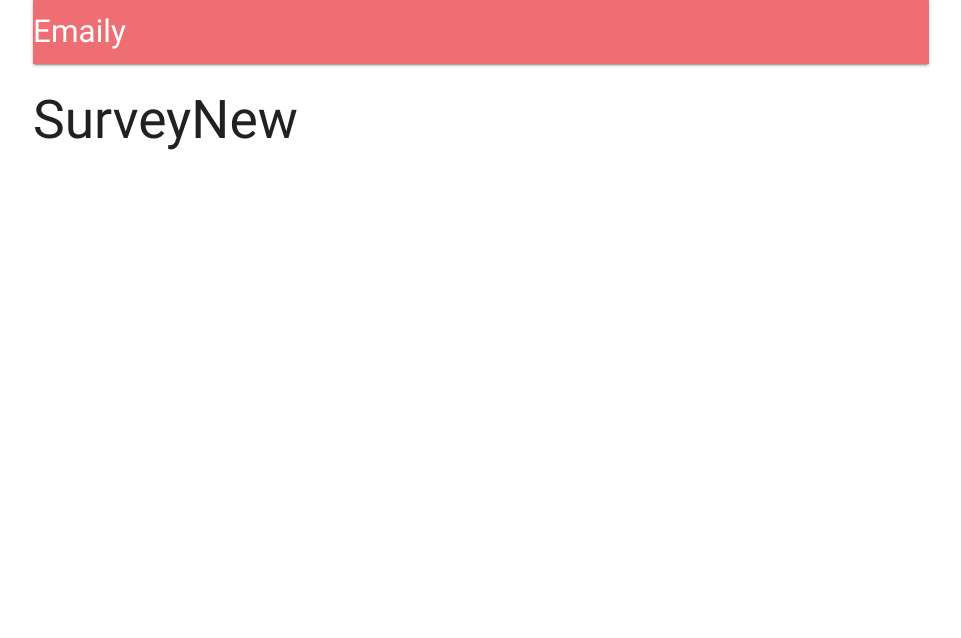
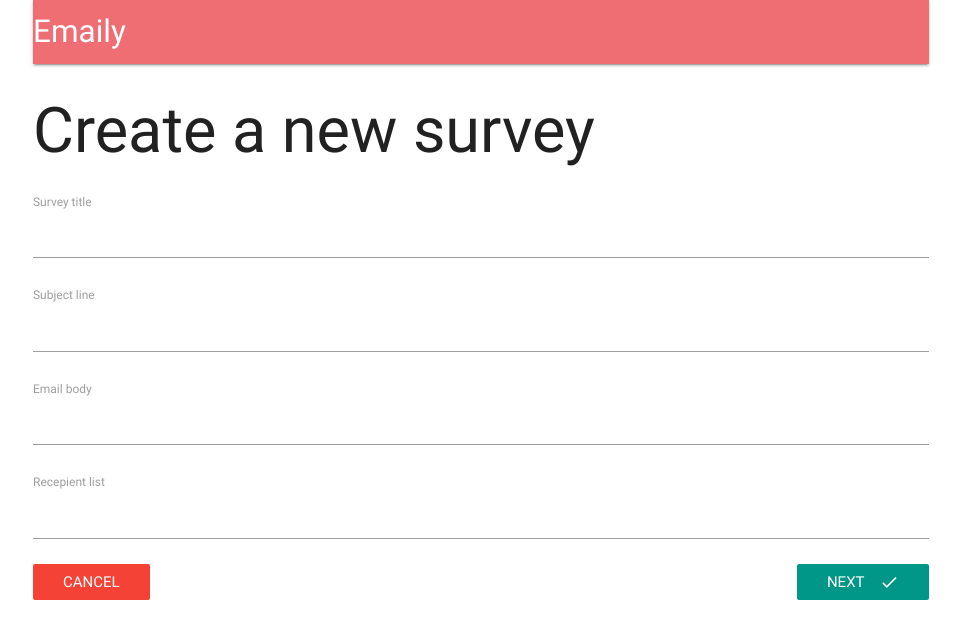
Before and after one commit to darrenjl/node-with-react-fullstack-web-development, a React (Create React App) app in the folder client/: page /surveys/new in a window 1280 px wide. Shown: the top 638 px of the page, without its empty margins (159-1120 px from the left). Built offline with nearby package versions, Linux system fonts and the light colour scheme; no server answers.

Commit message:
Section 11: adding survey creation form using redux-form

```diff
--- a/client/package.json
+++ b/client/package.json
@@ -19,6 +19,7 @@
     "react-router-dom": "^4.2.2",
     "react-scripts": "1.1.1",
     "redux": "^3.7.2",
+    "redux-form": "^7.3.0",
     "redux-thunk": "^2.2.0"
   },
   "scripts": {
--- a/client/src/components/App.js
+++ b/client/src/components/App.js
@@ -6,8 +6,7 @@
 import Header from "./Header";
 import Landing from "./Landing";
 import Dashboard from "./Dashboard";
-
-const SurveyNew = () => <h2>SurveyNew</h2>;
+import SurveyNew from "./surveys/SurveyNew"
 
 class App extends Component {
   componentDidMount() {
--- a/client/src/components/Header.js
+++ b/client/src/components/Header.js
@@ -5,7 +5,6 @@
 
 class Header extends Component {
   renderContent() {
-    console.log(this.props.auth);
     switch (this.props.auth) {
       case null:
         return;
--- /dev/null
+++ b/client/src/components/surveys/SurveyField.js
@@ -0,0 +1,11 @@
+import React from "react";
+
+export default ({ input, label, meta: { error, touched } }) => {
+  return (
+    <div>
+      <label>{label}</label>
+      <input {...input} style={{ marginBottom: '5px' }}/>
+      <div className="red-text" style={{ marginBottom: '20px' }}>{touched && error}</div>
+    </div>
+  );
+};
--- /dev/null
+++ b/client/src/components/surveys/SurveyForm.js
@@ -0,0 +1,65 @@
+import _ from "lodash";
+import React, { Component } from "react";
+import { reduxForm, Field } from "redux-form";
+import { Link } from "react-router-dom";
+import SurveyField from "./SurveyField";
+import validateEmails from "../../utils/validateEmails";
+
+const FIELDS = [
+  { label: "Survey title", name: "title" },
+  { label: "Subject line", name: "subject" },
+  { label: "Email body", name: "body" },
+  { label: "Recepient list", name: "emails" }
+];
+
+class SurveyForm extends Component {
+  renderFields() {
+    return _.map(FIELDS, ({ label, name }) => {
+      return (
+        <Field
+          key={name}
+          component={SurveyField}
+          type="text"
+          label={label}
+          name={name}
+        />
+      );
+    });
+  }
+  render() {
+    return (
+      <div>
+        <h1>Create a new survey</h1>
+        <form onSubmit={this.props.handleSubmit(values => console.log(values))}>
+          {this.renderFields()}
+          <button type="submit" className="teal btn-flat right white-text">
+            Next
+            <i className="material-icons right">done</i>
+          </button>
+          <Link to="/surveys" className="red btn-flat white-text">
+            Cancel
+          </Link>
+        </form>
+      </div>
+    );
+  }
+}
+
+function validate(values) {
+  const errors = {};
+
+  errors.emails = validateEmails(values.emails || "");
+
+  _.each(FIELDS, ({ label, name }) => {
+    if (!values[name]) {
+      errors[name] = label + " field is required.";
+    }
+  });
+
+  return errors;
+}
+
+export default reduxForm({
+  validate,
+  form: "surveyForm"
+})(SurveyForm);
--- /dev/null
+++ b/client/src/components/surveys/SurveyNew.js
@@ -0,0 +1,14 @@
+import React, { Component } from "react";
+import SurveyForm from "./SurveyForm"
+
+class SurveyNew extends Component {
+  render() {
+    return (
+      <div>
+        <SurveyForm />
+      </div>
+    );
+  }
+}
+
+export default SurveyNew;
--- a/client/src/index.js
+++ b/client/src/index.js
@@ -21,6 +21,3 @@
   </Provider>,
   document.querySelector("#root")
 );
-
-console.log('Stripe key: ' + process.env.REACT_APP_STRIPE_KEY);
-console.log('Environment is: ' + process.env.NODE_ENV);
--- a/client/src/reducers/authReducer.js
+++ b/client/src/reducers/authReducer.js
@@ -1,6 +1,5 @@
 import { FETCH_USER } from '../actions/types'
 export default function(state = null, action) {
-    console.log(action);
     switch (action.type) {
         case FETCH_USER:
             return action.payload || false;
--- a/client/src/reducers/index.js
+++ b/client/src/reducers/index.js
@@ -1,6 +1,8 @@
 import { combineReducers } from 'redux';
+import { reducer as formReducer } from 'redux-form';
 import authReducer from './authReducer';
 
 export default combineReducers({
-    auth: authReducer
+    auth: authReducer,
+    form: formReducer
 });
--- /dev/null
+++ b/client/src/utils/validateEmails.js
@@ -0,0 +1,15 @@
+const re = /^[a-zA-Z0-9.!#$%&’*+/=?^_`{|}~-]+@[a-zA-Z0-9-]+(?:\.[a-zA-Z0-9-]+)*$/;
+// regex from http://emailregex.com/
+
+export default emails => {
+  const invalidEmails = emails
+    .split(",")
+    .map(email => email.trim())
+    .filter(email => email && !re.test(email));
+
+  if (invalidEmails.length) {
+    return `These emails are invalid: ${invalidEmails}`;
+  }
+
+  return;
+};
```
Also changed, not shown: client/src/components/surveys/SurveyFormReview.js (added, +14 -0 lines), 1 other file (tests, documents, lock files or other folders).
